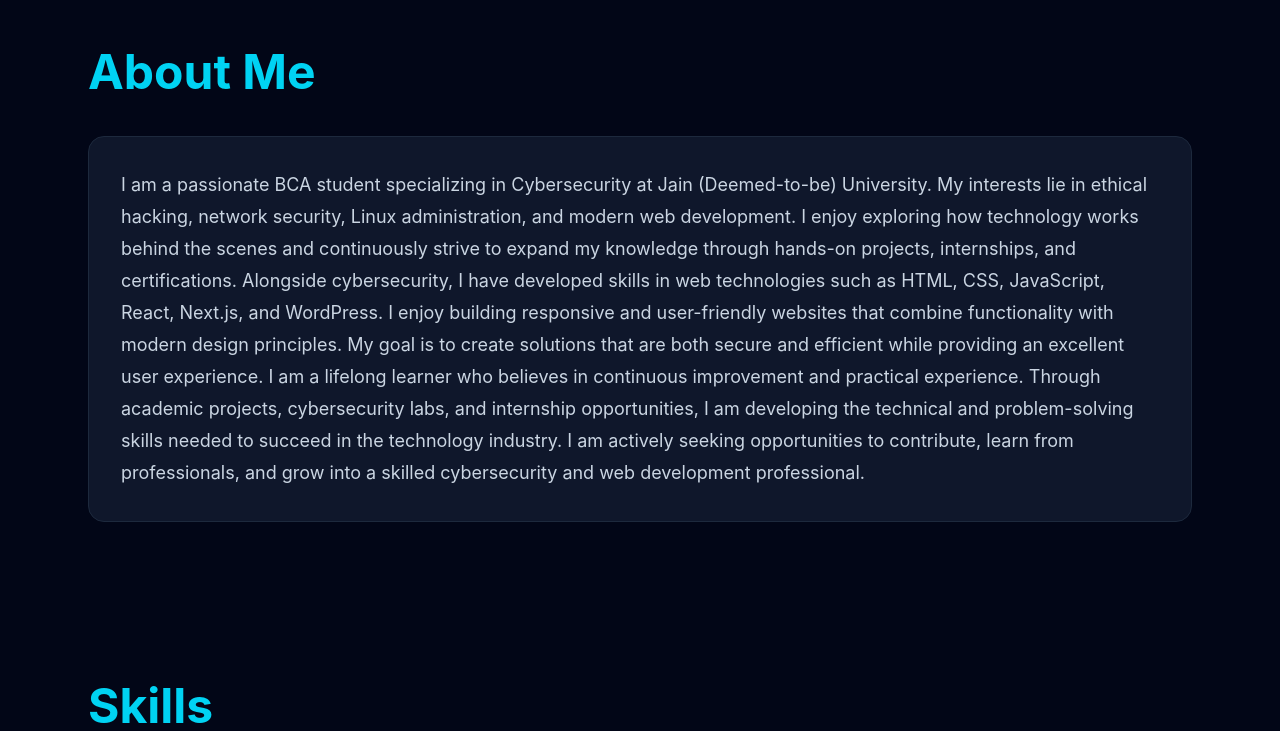
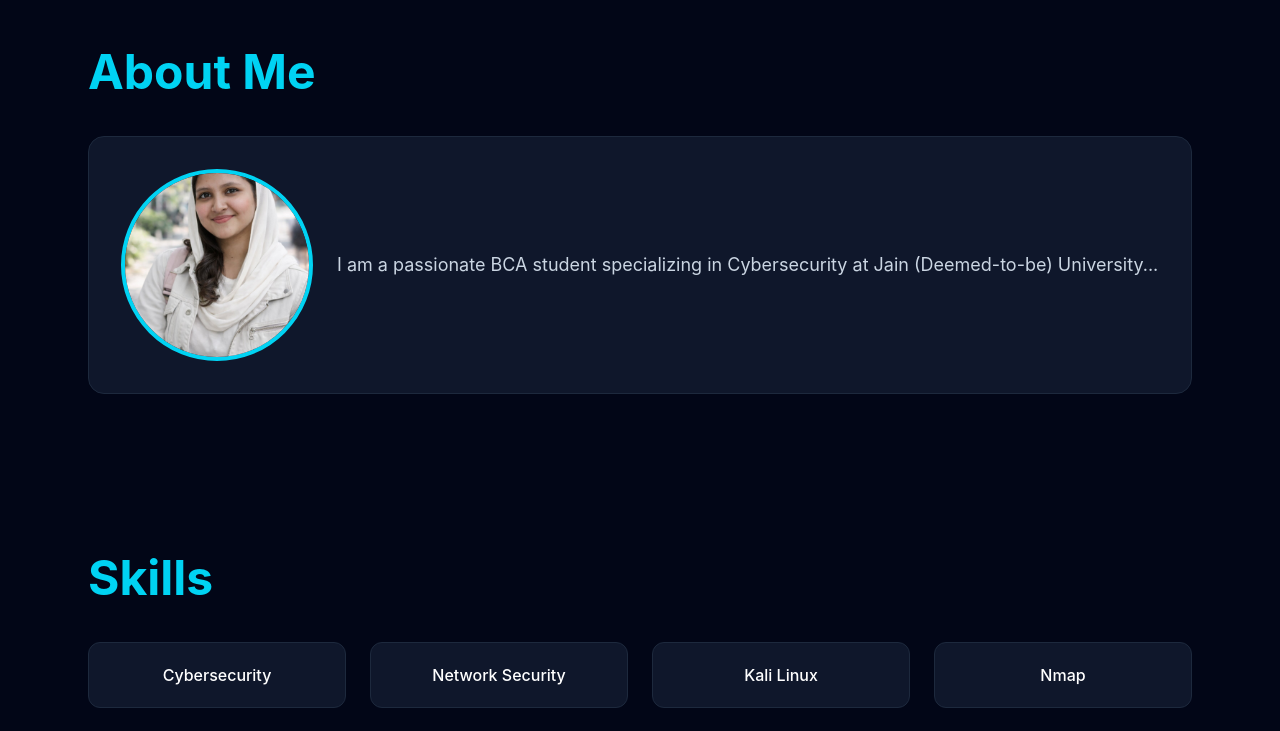
Before and after one commit to Nourinbushair/portfolio, a Next.js app: page / in a window 1280 px wide. Shown: the part 1080-1811 px from the top of the page. Built offline with nearby package versions, Linux system fonts and the light colour scheme.

Commit message:
Portfolio updates

```diff
--- a/components/About.jsx
+++ b/components/About.jsx
@@ -17,20 +17,26 @@ export default function About() {
       </motion.h2>
 
       <motion.div
-        initial={{ opacity: 0 }}
-        whileInView={{ opacity: 1 }}
-        transition={{ duration: 1 }}
-        className="mt-10 bg-slate-900 border border-slate-800 rounded-2xl p-8"
-      >
-        <p className="text-lg text-slate-300 leading-8">
-          I am a passionate BCA student specializing in Cybersecurity at Jain (Deemed-to-be) University. My interests lie in ethical hacking, network security, Linux administration, and modern web development. I enjoy exploring how technology works behind the scenes and continuously strive to expand my knowledge through hands-on projects, internships, and certifications.
+  initial={{ opacity: 0 }}
+  whileInView={{ opacity: 1 }}
+  transition={{ duration: 1 }}
+  className="mt-10 bg-slate-900 border border-slate-800 rounded-2xl p-8"
+>
+  <div className="flex flex-row items-center gap-6">
 
-Alongside cybersecurity, I have developed skills in web technologies such as HTML, CSS, JavaScript, React, Next.js, and WordPress. I enjoy building responsive and user-friendly websites that combine functionality with modern design principles. My goal is to create solutions that are both secure and efficient while providing an excellent user experience.
+    <img
+      src="/profile.jpg"
+      alt="Nourin Bushair"
+      className="w-28 h-28 md:w-48 md:h-48 rounded-full object-cover border-4 border-cyan-400"
+    />
 
-I am a lifelong learner who believes in continuous improvement and practical experience. Through academic projects, cybersecurity labs, and internship opportunities, I am developing the technical and problem-solving skills needed to succeed in the technology industry. I am actively seeking opportunities to contribute, learn from professionals, and grow into a skilled cybersecurity and web development professional.
+    <p className="text-lg text-slate-300 leading-8">
+      I am a passionate BCA student specializing in Cybersecurity at Jain
+      (Deemed-to-be) University...
+    </p>
 
-        </p>
-      </motion.div>
+  </div>
+</motion.div>
     </section>
   );
 }
--- a/components/Navbar.jsx
+++ b/components/Navbar.jsx
@@ -14,7 +14,7 @@ export default function Navbar() {
           href="#"
           className="text-cyan-400 font-bold text-2xl"
         >
-          Nourin
+          NB
         </a>
 
         {/* Desktop Menu */}
```
